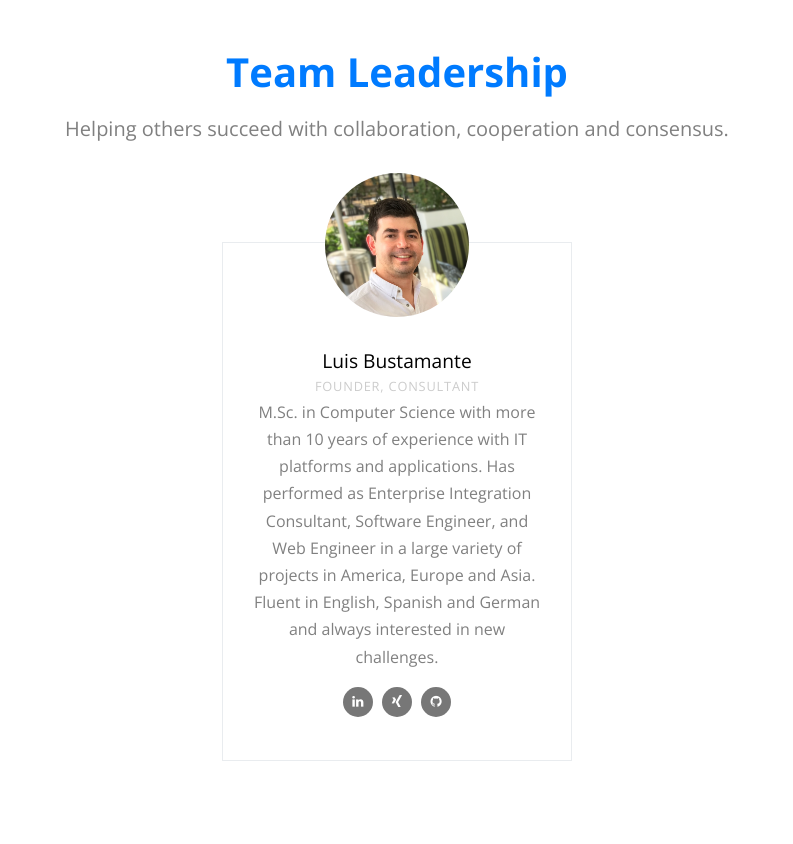
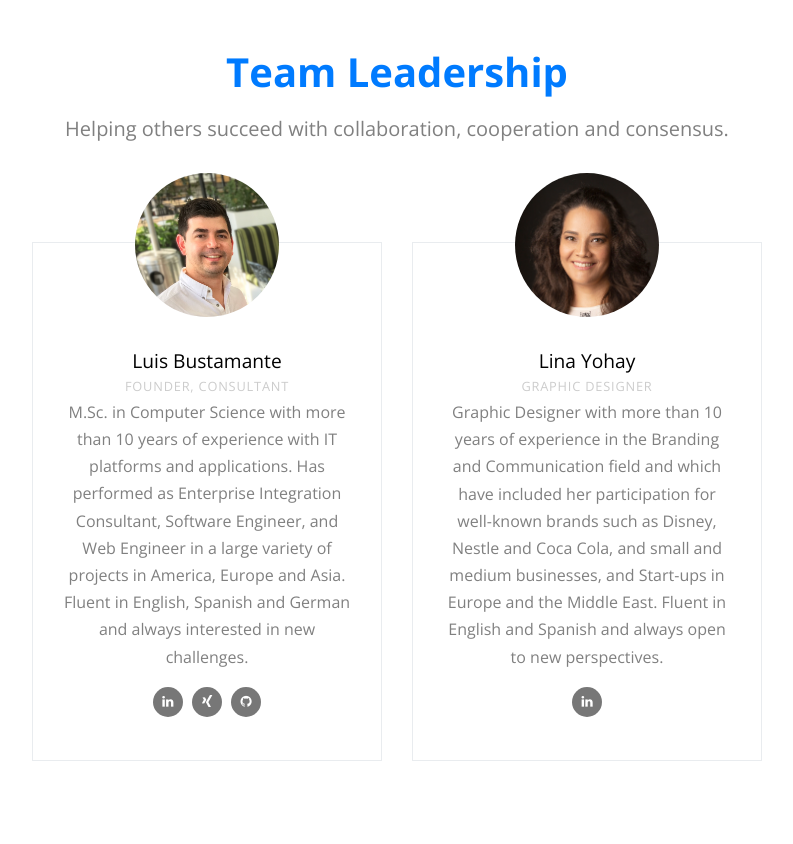
Before and after one commit to luis-bustamante/codeara.github.io, a plain HTML site: page en/index.html in a window 1280 px wide. Shown: the part 3496-4340 px from the top of the page, without its empty margins (243-1036 px from the left). Drawn offline with nearby package versions, Linux system fonts and the light colour scheme; animation ran at ten frames a second; files whose address does not match are found by name.

Commit message:
added lina to team

```diff
--- a/en/index.html
+++ b/en/index.html
@@ -372,6 +372,22 @@
               </div>
             </div>
           </div>
+          <div class="col-md-6 col-lg-4 mb-4" data-aos="fade-up" data-aos-delay="">
+            <div class="team-member text-center">
+              <img src="../images/IMG_4314Y.jpg" alt="Lina Yohay"
+                class="img-fluid w-50 rounded-circle mx-auto mb-4">
+              <div class="py-2">
+                <h3 class="text-black">Lina Yohay</h3>
+                <span class="position">Graphic Designer</span>
+                <p>
+                  Graphic Designer with more than 10 years of experience in the Branding and Communication field and which have included her participation for well-known brands such as Disney, Nestle and Coca Cola, and small and medium businesses, and Start-ups in Europe and the Middle East. Fluent in English and Spanish and always open to new perspectives.
+                </p>
+                <ul class="ul-social-circle">
+                  <li><a href="https://www.linkedin.com/in/linayohay/"><span class="icon-linkedin"></span></a></li>
+                </ul>
+              </div>
+            </div>
+          </div>
         </div>
       </div>
     </section>
```
Also changed, not shown: images/IMG_4314Y.jpg (added).
